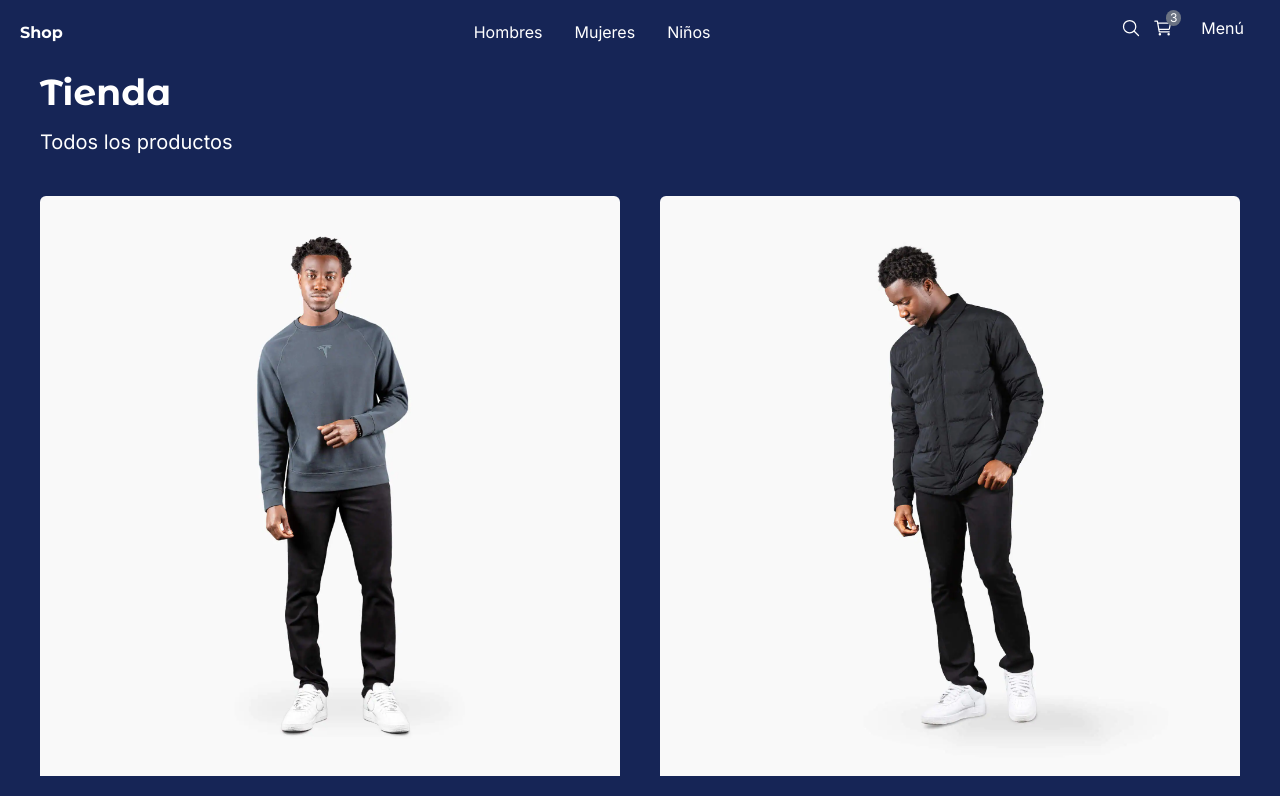
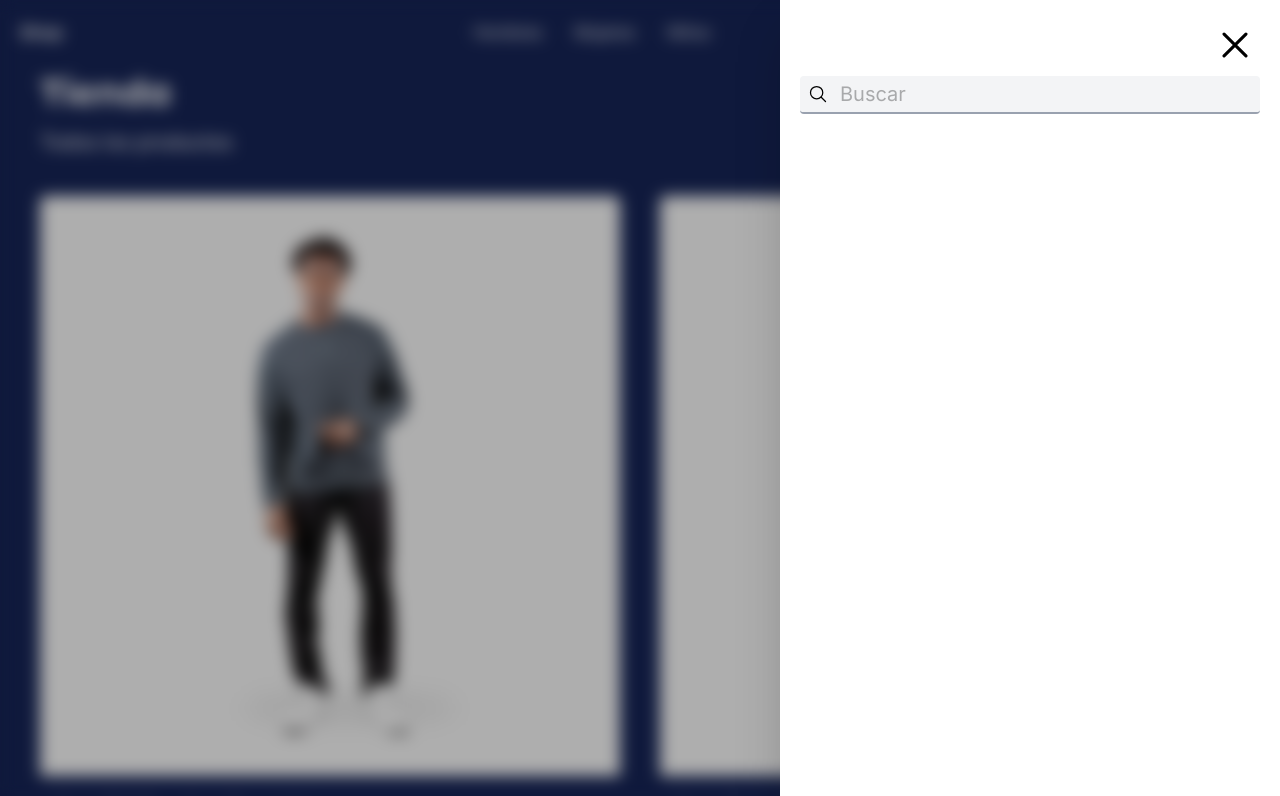
Before and after one commit to Diego2Drm/e-commerce, a Next.js app: page / in a window 1280 px wide. Shown: the top 796 px of the page. Built offline with nearby package versions, Linux system fonts and the light colour scheme.

Commit message:
feat: menú lateral | Primera parte

```diff
--- a/app/(shop)/layout.tsx
+++ b/app/(shop)/layout.tsx
@@ -1,4 +1,4 @@
-import { NavBar } from "@/app/components";
+import { NavBar, Sidebar } from "@/app/components";
 
 export default function RootLayout({
   children,
@@ -8,6 +8,7 @@
   return (
     <main className="min-h-screen bg-blue-950 text-white">
       <NavBar />
+      <Sidebar />
       <div className="px-0 sm:px-10">
       {children}
       </div>
--- a/app/components/index.ts
+++ b/app/components/index.ts
@@ -1,5 +1,6 @@
 export * from './products/product-grid/ProductGrid'
 export * from './products/product-grid/ProductGridItem'
+export * from './sidebar'
 export * from './ui/navbar/NavBar'
 export * from './ui/not-found/PageNotFound'
 export * from './ui/title/Title'
--- /dev/null
+++ b/app/components/sidebar/index.tsx
@@ -0,0 +1,44 @@
+'use client';
+import { IoCloseOutline, IoSearchOutline } from "react-icons/io5"
+
+export const Sidebar = () => {
+
+
+  return (
+    <section>
+      {/* Background black */}
+      <div
+        className="fixed inset-0 w-screen h-screen z-10 bg-black opacity-30"
+      />
+
+      {/* Blur */}
+      <div
+        className="fade-in fixed inset-0 w-screen h-screen z-10 backdrop-filter backdrop-blur-sm"
+      />
+
+      {/* Sidemenu */}
+      <aside className="fixed p-5 right-0 top-0 w-[500px] h-screen bg-white z-20 shadow-2xl transform transition-all duration-300">
+
+        <IoCloseOutline
+          size={50}
+          className="absolute right-5 top-5 cursor-pointer text-black"
+          onClick={() => console.log('click')}
+        />
+
+        {/* Input */}
+        <div className="relative mt-14">
+          <IoSearchOutline
+          size={20}
+          className="text-black absolute top-2 left-2"
+          />
+          <input type="text"
+          placeholder="Buscar"
+          className="w-full bg-gray-100 rounded pl-10 py-1 pr-10 border-b-2 text-xl border-gray-400 focus:outline-none focus:border-blue-500 placeholder:text-black placeholder:opacity-30"
+          />
+
+        </div>
+      </aside>
+    </section>
+
+  )
+}
```
